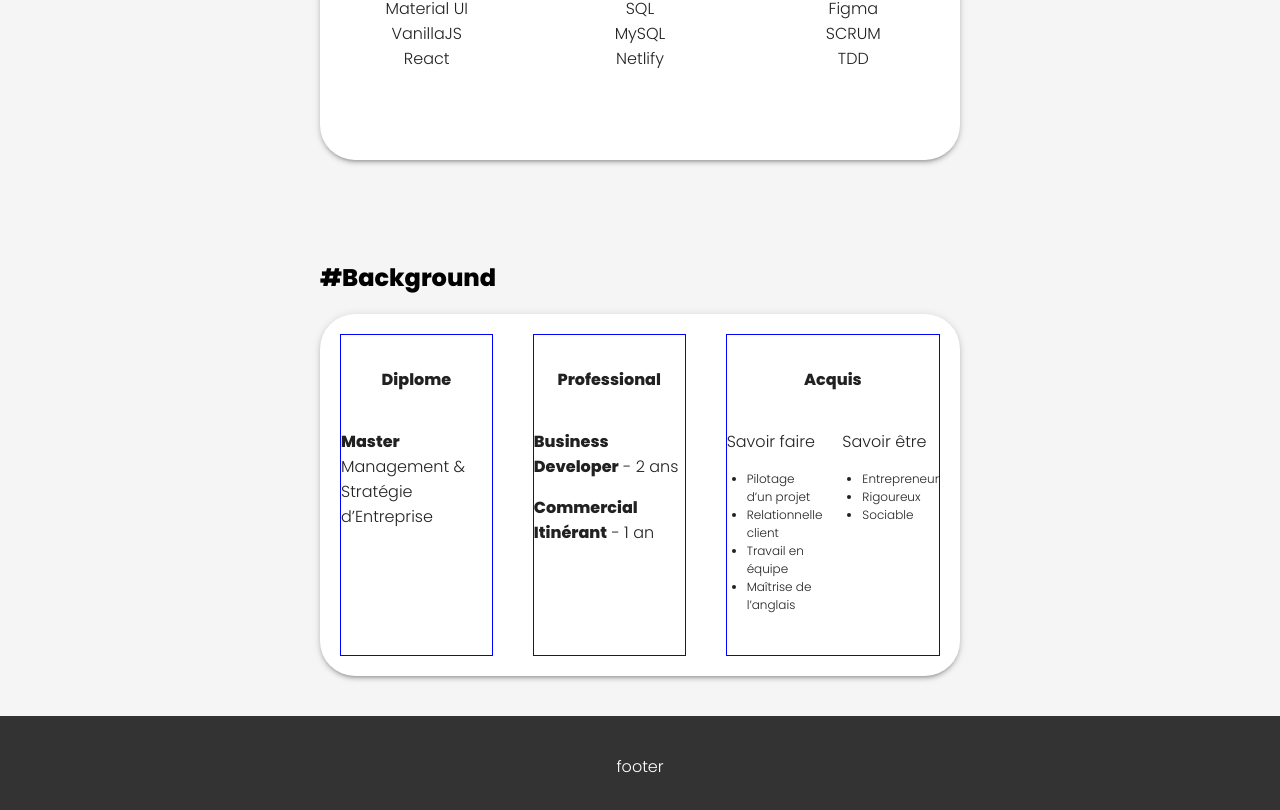
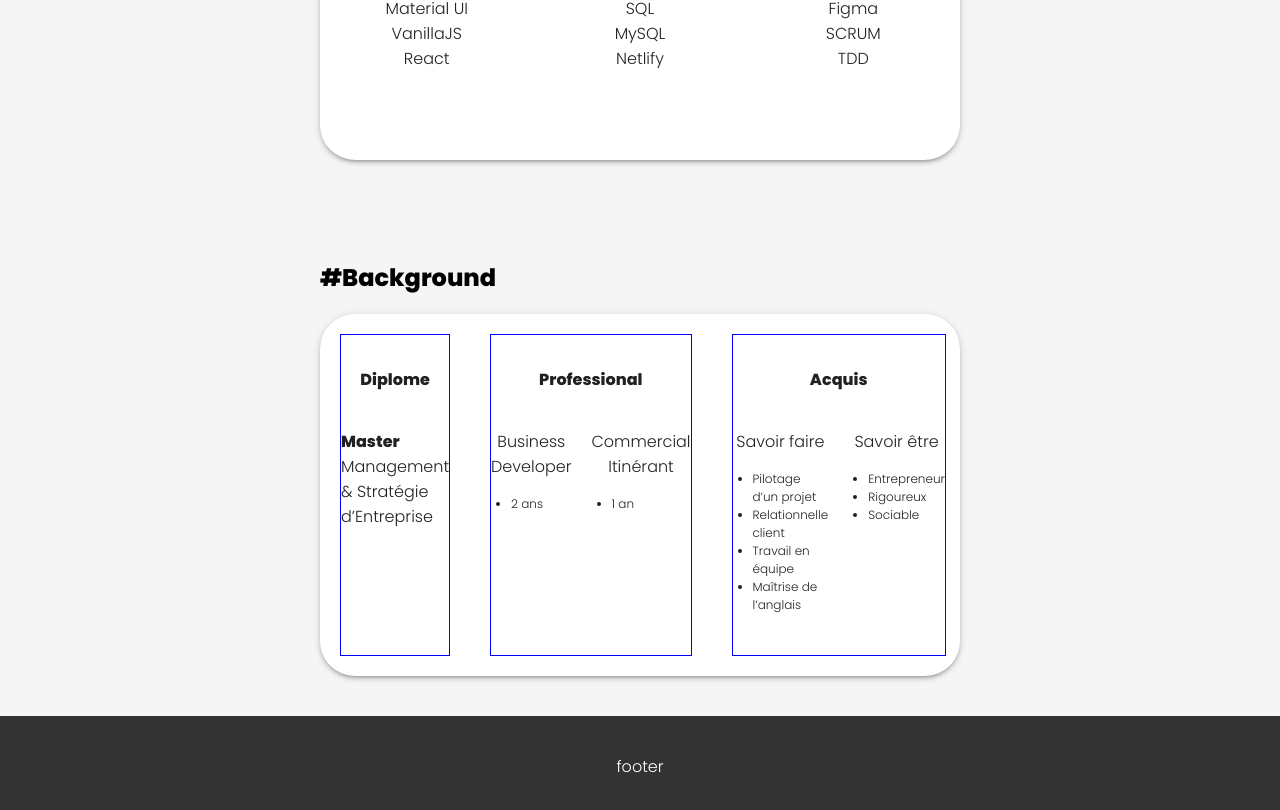
Before and after one commit to hkamalo/portfolio, a React (Create React App) app: page / in a window 1280 px wide. Shown: the part 1484-2294 px from the top of the page. Built offline with nearby package versions, Linux system fonts and the light colour scheme.

Commit message:
add change on home page and app

```diff
--- a/src/App.js
+++ b/src/App.js
@@ -1,10 +1,20 @@
+import { makeStyles } from '@material-ui/core/styles';
 import Header from './components/Generale/Header';
 import Main from './components/Generale/Main';
 import Footer from './components/Generale/Footer';
 
+const useStyles = makeStyles({
+  root: {
+    display: 'flex',
+    flexDirection: 'column',
+  },
+});
+
 export default function App() {
+  const classes = useStyles();
+
   return (
-    <div>
+    <div className={classes.root}>
       <Header />
       <Main />
       <Footer />
--- a/src/components/ForHomePage/Background.js
+++ b/src/components/ForHomePage/Background.js
@@ -41,11 +41,11 @@ const useStyles = makeStyles(() => ({
     fontSize: '12px',
   },
   hardSkills: {
-    textAlign: 'left',
+    textAlign: 'center',
     marginRight: 10,
   },
   softSkills: {
-    textAlign: 'left',
+    textAlign: 'center',
     marginLeft: 10,
   },
 }));
@@ -66,13 +66,19 @@ export default function Background() {
         </div>
         <div className={classes.content}>
           <h4>Professional</h4>
-          <div>
-            <p>
-              <strong>Business Developer</strong> - 2 ans
-            </p>
-            <p>
-              <strong>Commercial Itinérant</strong> - 1 an
-            </p>
+          <div className={classes.backgroundSkills}>
+            <div className={classes.hardSkills}>
+              <p>Business Developer </p>
+              <ul className={classes.unstyle}>
+                <li>2 ans</li>
+              </ul>
+            </div>
+            <div className={classes.softSkills}>
+              <p>Commercial Itinérant</p>
+              <ul className={classes.unstyle}>
+                <li>1 an</li>
+              </ul>
+            </div>
           </div>
         </div>
         <div className={classes.content}>
--- a/src/screens/HomePage.js
+++ b/src/screens/HomePage.js
@@ -11,9 +11,7 @@ const useStyles = makeStyles({
     },
   },
   home: {
-    position: 'relative',
-    height: 'auto',
-    width: 'auto',
+    width: '100vw',
     background: '#f5f5f5',
     display: 'flex',
     flexDirection: 'column',
```
